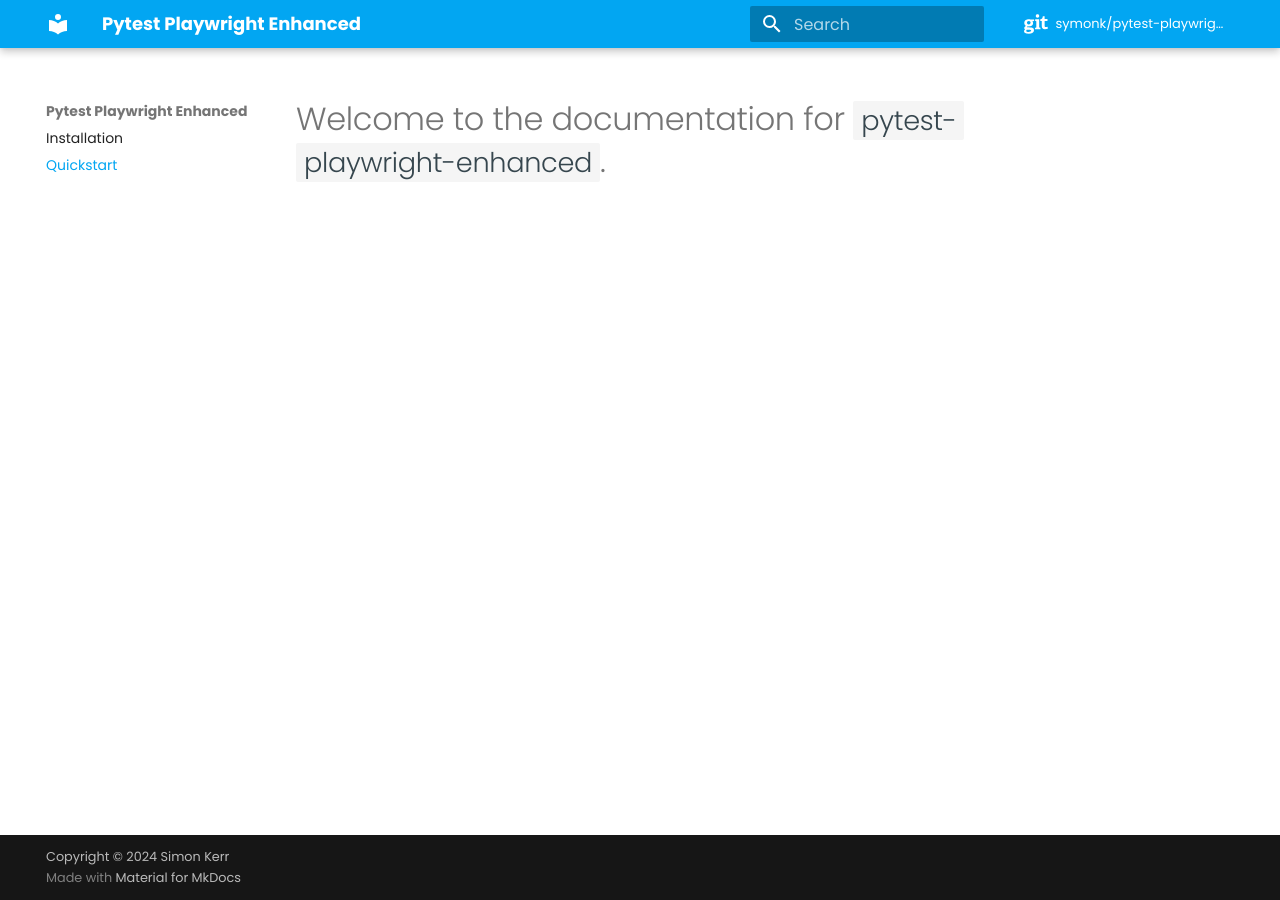
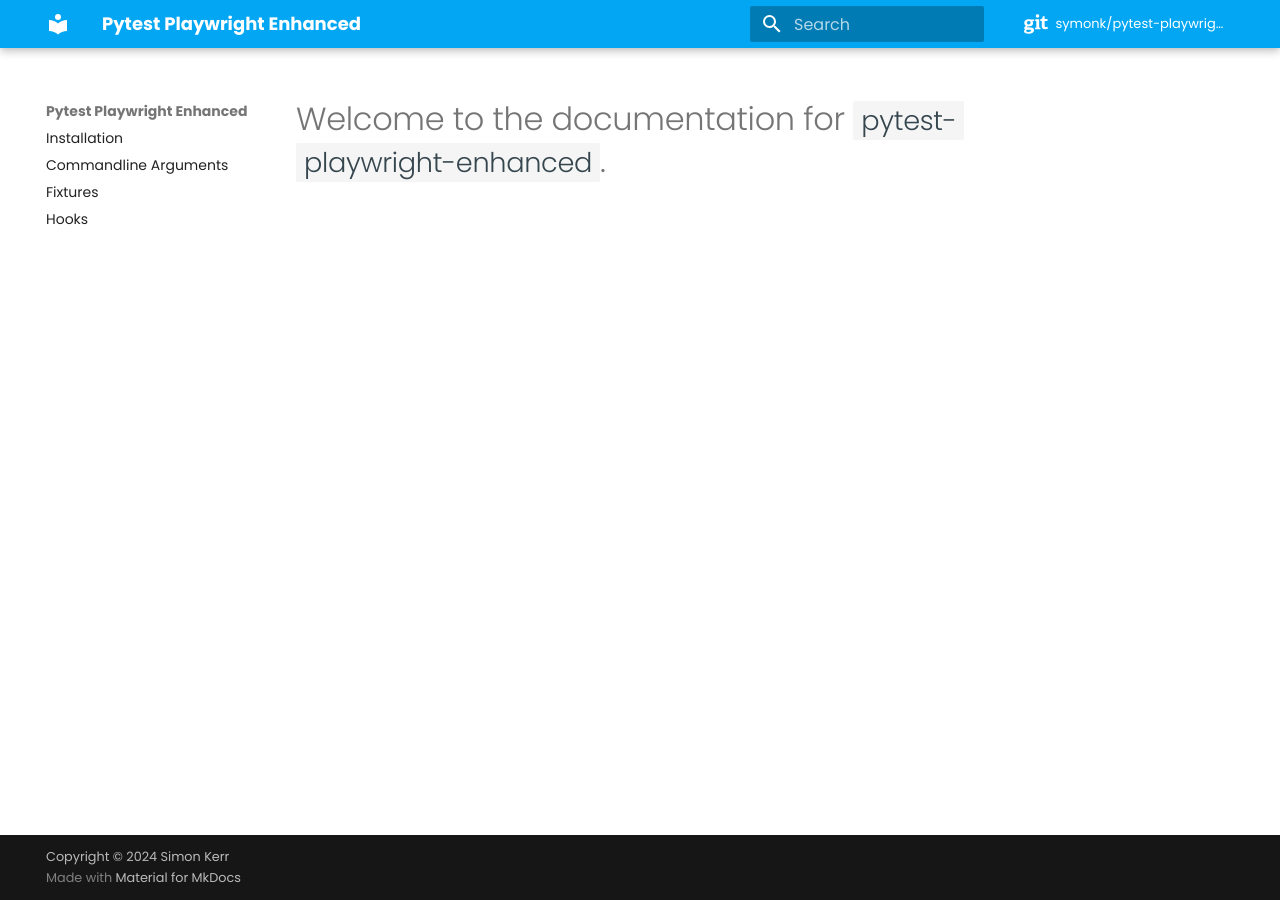
Before and after one commit to symonk/pytest-playwright-enhanced, an MkDocs documentation site: the page built from docs/index.md, in a window 1280 px wide. Built offline with MkDocs 1.6.1 and Material for MkDocs 9.7.7, drawn with Linux system fonts in a browser that asks for light colours; comment, search, counter and statistics services are not loaded.

Commit message:
building out some docs pages

```diff
--- a/mkdocs.yml
+++ b/mkdocs.yml
@@ -22,7 +22,9 @@
   - pytest_playwright_enhanced
 nav:
     - Installation: install.md
-    - Quickstart: index.md
+    - Commandline Arguments: cli.md
+    - Fixtures: fixtures.md
+    - Hooks: hooks.md
 plugins:
     - search
     - mkdocstrings:
```
Also changed, not shown: docs/cli.md (added, +1 -0 lines), docs/fixtures.md (added, +1 -0 lines), docs/hooks.md (added, +1 -0 lines).
